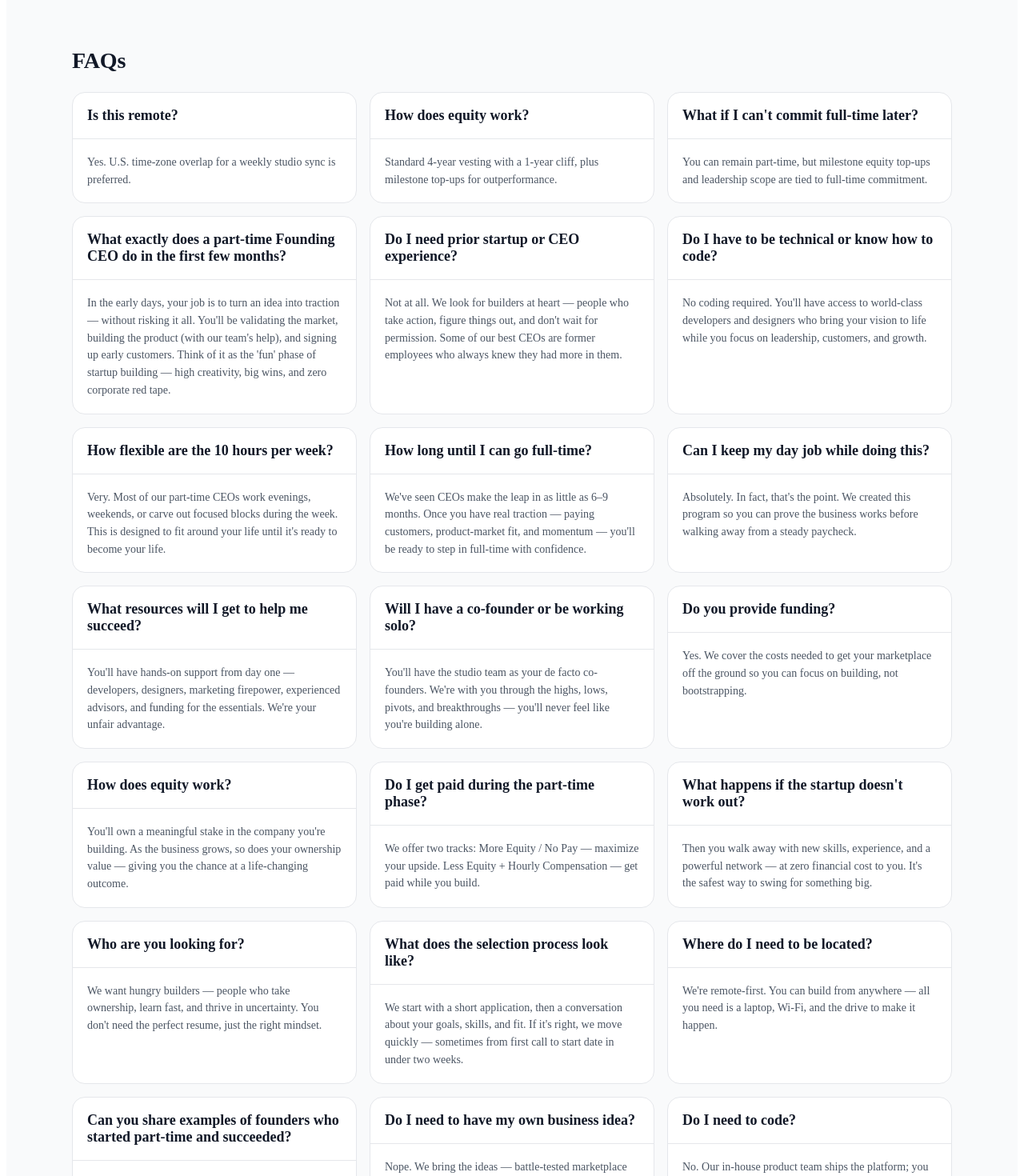
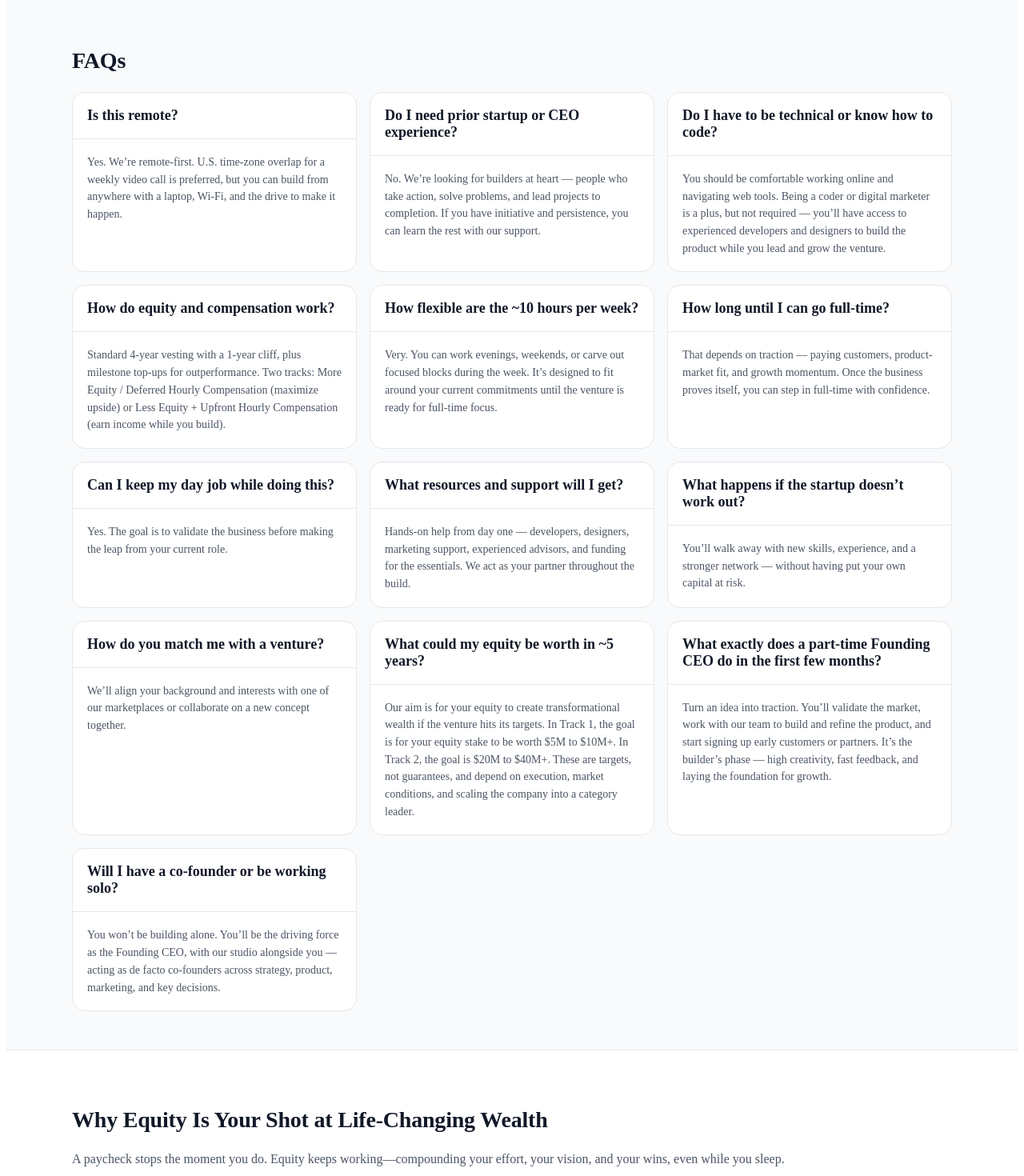
Before and after one commit to marketplaceholdings/marketplace-holdings-site, a React (Vite) app in the folder marketplace-holdings-site/: page / in a window 1280 px wide. Shown: the part 4800-6270 px from the top of the page at 80% size. Built offline with nearby package versions, Linux system fonts and the light colour scheme.

Commit message:
Update App.jsx

```diff
--- a/marketplace-holdings-site/src/App.jsx
+++ b/marketplace-holdings-site/src/App.jsx
@@ -125,29 +125,60 @@ const whoWeWant = [
 ];
 
 const faqs = [
-  { q: "Is this remote?", a: "Yes. U.S. time-zone overlap for a weekly studio sync is preferred." },
-  { q: "How does equity work?", a: "Standard 4-year vesting with a 1-year cliff, plus milestone top-ups for outperformance." },
-  { q: "What if I can't commit full-time later?", a: "You can remain part-time, but milestone equity top-ups and leadership scope are tied to full-time commitment." },
-  { q: "What exactly does a part-time Founding CEO do in the first few months?", a: "In the early days, your job is to turn an idea into traction — without risking it all. You'll be validating the market, building the product (with our team's help), and signing up early customers. Think of it as the 'fun' phase of startup building — high creativity, big wins, and zero corporate red tape." },
-  { q: "Do I need prior startup or CEO experience?", a: "Not at all. We look for builders at heart — people who take action, figure things out, and don't wait for permission. Some of our best CEOs are former employees who always knew they had more in them." },
-  { q: "Do I have to be technical or know how to code?", a: "No coding required. You'll have access to world-class developers and designers who bring your vision to life while you focus on leadership, customers, and growth." },
-  { q: "How flexible are the 10 hours per week?", a: "Very. Most of our part-time CEOs work evenings, weekends, or carve out focused blocks during the week. This is designed to fit around your life until it's ready to become your life." },
-  { q: "How long until I can go full-time?", a: "We've seen CEOs make the leap in as little as 6–9 months. Once you have real traction — paying customers, product-market fit, and momentum — you'll be ready to step in full-time with confidence." },
-  { q: "Can I keep my day job while doing this?", a: "Absolutely. In fact, that's the point. We created this program so you can prove the business works before walking away from a steady paycheck." },
-  { q: "What resources will I get to help me succeed?", a: "You'll have hands-on support from day one — developers, designers, marketing firepower, experienced advisors, and funding for the essentials. We're your unfair advantage." },
-  { q: "Will I have a co-founder or be working solo?", a: "You'll have the studio team as your de facto co-founders. We're with you through the highs, lows, pivots, and breakthroughs — you'll never feel like you're building alone." },
-  { q: "Do you provide funding?", a: "Yes. We cover the costs needed to get your marketplace off the ground so you can focus on building, not bootstrapping." },
-  { q: "How does equity work?", a: "You'll own a meaningful stake in the company you're building. As the business grows, so does your ownership value — giving you the chance at a life-changing outcome." },
-  { q: "Do I get paid during the part-time phase?", a: "We offer two tracks: More Equity / No Pay — maximize your upside. Less Equity + Hourly Compensation — get paid while you build." },
-  { q: "What happens if the startup doesn't work out?", a: "Then you walk away with new skills, experience, and a powerful network — at zero financial cost to you. It's the safest way to swing for something big." },
-  { q: "Who are you looking for?", a: "We want hungry builders — people who take ownership, learn fast, and thrive in uncertainty. You don't need the perfect resume, just the right mindset." },
-  { q: "What does the selection process look like?", a: "We start with a short application, then a conversation about your goals, skills, and fit. If it's right, we move quickly — sometimes from first call to start date in under two weeks." },
-  { q: "Where do I need to be located?", a: "We're remote-first. You can build from anywhere — all you need is a laptop, Wi‑Fi, and the drive to make it happen." },
-  { q: "Can you share examples of founders who started part-time and succeeded?", a: "Yes — we have multiple CEOs who began with 10 hours a week, proved traction, and are now running their companies full-time with growing teams and healthy revenue. This path works." },
-  { q: "Do I need to have my own business idea?", a: "Nope. We bring the ideas — battle-tested marketplace concepts with proven demand. Your job is to lead, adapt, and bring the vision to life." },
-  { q: "Do I need to code?", a: "No. Our in-house product team ships the platform; you focus on growth, partnerships, and ops." },
-  { q: "Which venture would I lead?", a: "We match your background to one of the active marketplaces and can incubate new ones together." },
+  {
+    q: "Is this remote?",
+    a: "Yes. We’re remote-first. U.S. time-zone overlap for a weekly video call is preferred, but you can build from anywhere with a laptop, Wi-Fi, and the drive to make it happen."
+  },
+  {
+    q: "Do I need prior startup or CEO experience?",
+    a: "No. We’re looking for builders at heart — people who take action, solve problems, and lead projects to completion. If you have initiative and persistence, you can learn the rest with our support."
+  },
+  {
+    q: "Do I have to be technical or know how to code?",
+    a: "You should be comfortable working online and navigating web tools. Being a coder or digital marketer is a plus, but not required — you’ll have access to experienced developers and designers to build the product while you lead and grow the venture."
+  },
+  {
+    q: "How do equity and compensation work?",
+    a: "Standard 4-year vesting with a 1-year cliff, plus milestone top-ups for outperformance. Two tracks: More Equity / Deferred Hourly Compensation (maximize upside) or Less Equity + Upfront Hourly Compensation (earn income while you build)."
+  },
+  {
+    q: "How flexible are the ~10 hours per week?",
+    a: "Very. You can work evenings, weekends, or carve out focused blocks during the week. It’s designed to fit around your current commitments until the venture is ready for full-time focus."
+  },
+  {
+    q: "How long until I can go full-time?",
+    a: "That depends on traction — paying customers, product-market fit, and growth momentum. Once the business proves itself, you can step in full-time with confidence."
+  },
+  {
+    q: "Can I keep my day job while doing this?",
+    a: "Yes. The goal is to validate the business before making the leap from your current role."
+  },
+  {
+    q: "What resources and support will I get?",
+    a: "Hands-on help from day one — developers, designers, marketing support, experienced advisors, and funding for the essentials. We act as your partner throughout the build."
+  },
+  {
+    q: "What happens if the startup doesn’t work out?",
+    a: "You’ll walk away with new skills, experience, and a stronger network — without having put your own capital at risk."
+  },
+  {
+    q: "How do you match me with a venture?",
+    a: "We’ll align your background and interests with one of our marketplaces or collaborate on a new concept together."
+  },
+  {
+    q: "What could my equity be worth in ~5 years?",
+    a: "Our aim is for your equity to create transformational wealth if the venture hits its targets. In Track 1, the goal is for your equity stake to be worth $5M to $10M+. In Track 2, the goal is $20M to $40M+. These are targets, not guarantees, and depend on execution, market conditions, and scaling the company into a category leader."
+  },
+  {
+    q: "What exactly does a part-time Founding CEO do in the first few months?",
+    a: "Turn an idea into traction. You’ll validate the market, work with our team to build and refine the product, and start signing up early customers or partners. It’s the builder’s phase — high creativity, fast feedback, and laying the foundation for growth."
+  },
+  {
+    q: "Will I have a co-founder or be working solo?",
+    a: "You won’t be building alone. You’ll be the driving force as the Founding CEO, with our studio alongside you — acting as de facto co-founders across strategy, product, marketing, and key decisions."
+  }
 ];
+
 
 // ---------- APP ----------
 export default function App() {
```
